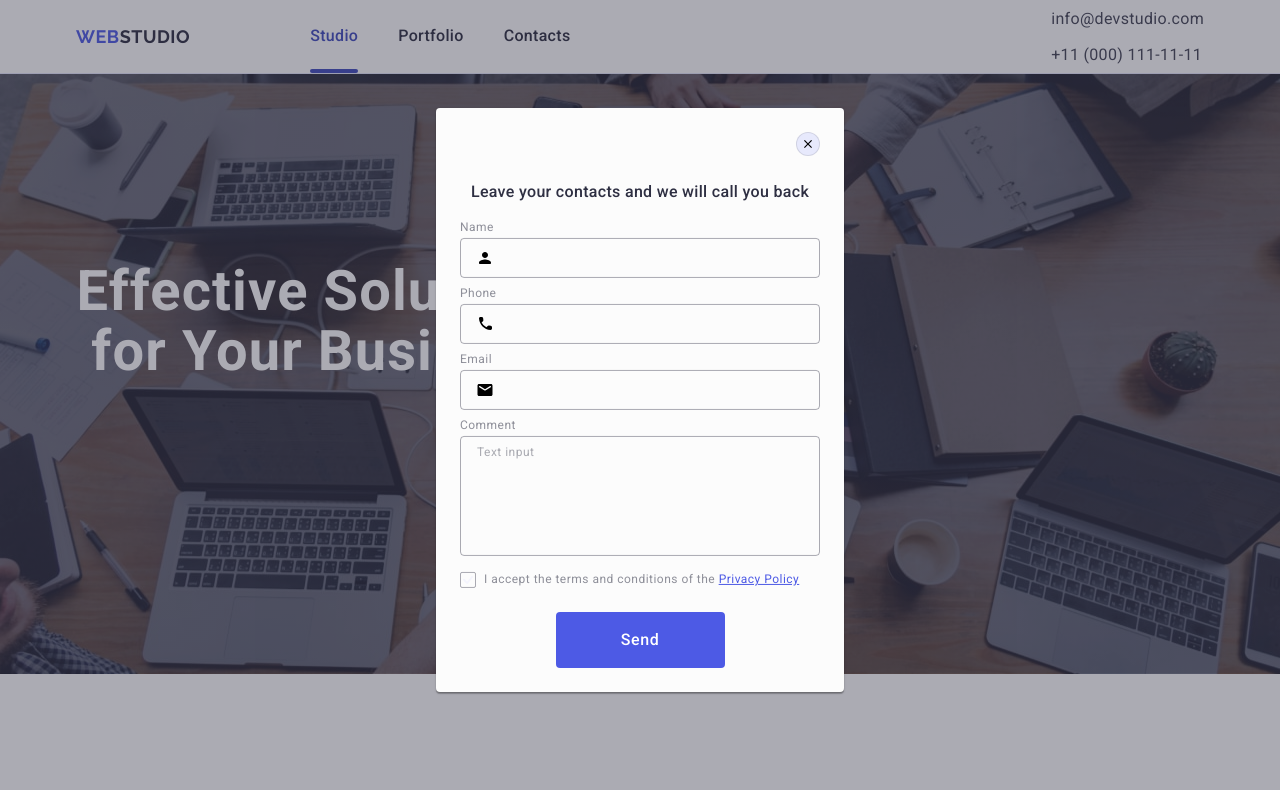
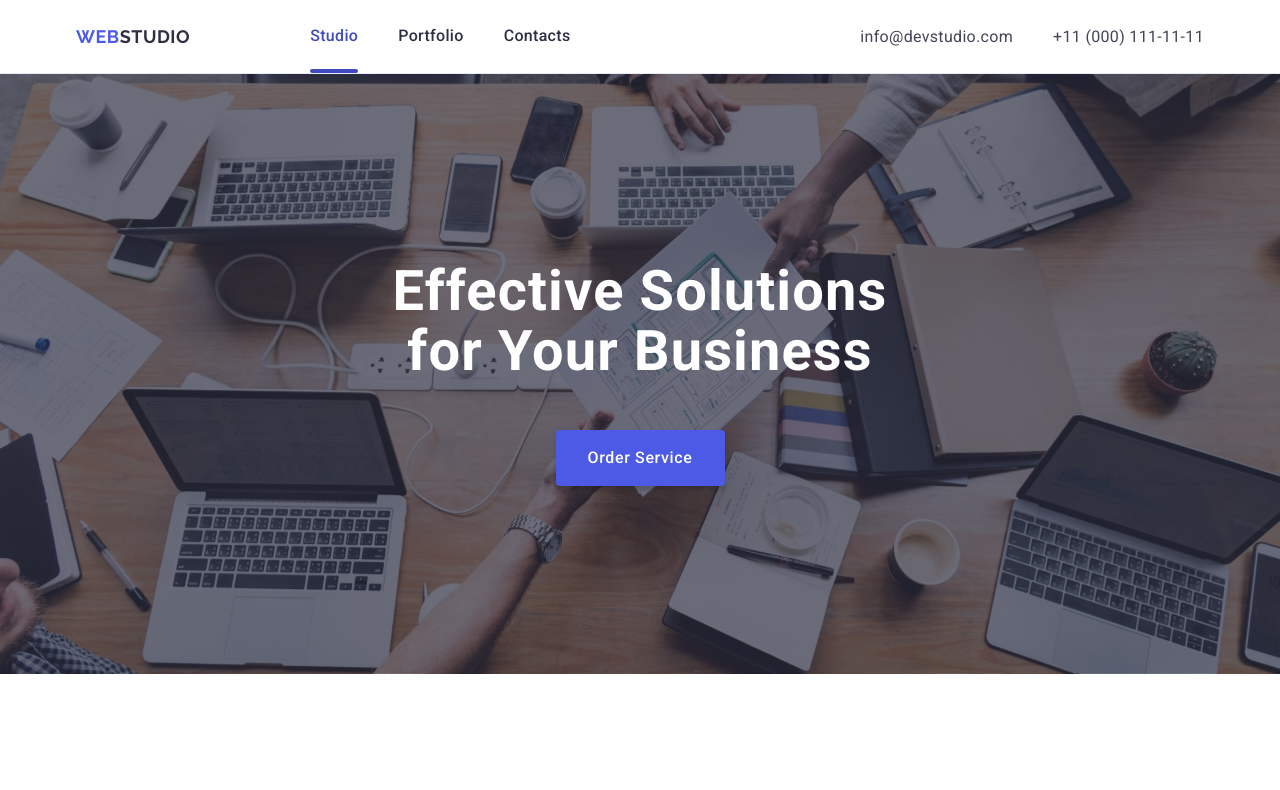
Before and after one commit to Zymbsis/goit-markup-hw-06, a plain HTML site: page index.html in a window 1280 px wide. Shown: the top 790 px of the page. Drawn offline with nearby package versions, Linux system fonts and the light colour scheme.

Commit message:
commit-2

```diff
--- a/css/styles.css
+++ b/css/styles.css
@@ -229,6 +229,7 @@ img {
   letter-spacing: 0.02em;
   text-align: center;
   max-width: 288px;
+  margin: 0 auto;
   margin-bottom: 72px;
 }
 
@@ -1004,6 +1005,15 @@ input[type="checkbox"]:checked + .modal-label-checkbox > .check-span {
 
 /* @media screen and (min-width: 1158px) */
 @media screen and (min-width: 1158px) {
+  .address-list {
+    flex-direction: row;
+    gap: 40px;
+  }
+
+  .address-link {
+    padding: 24px 0;
+  }
+
   .container {
     max-width: 1158px;
     padding-left: 15px;
--- a/index.html
+++ b/index.html
@@ -861,7 +861,7 @@
     </footer>
     <!-- Modal -->
 
-    <div class="backdrop is-open">
+    <div class="backdrop">
       <div class="modal">
         <button
           class="modal-button-close"
```
